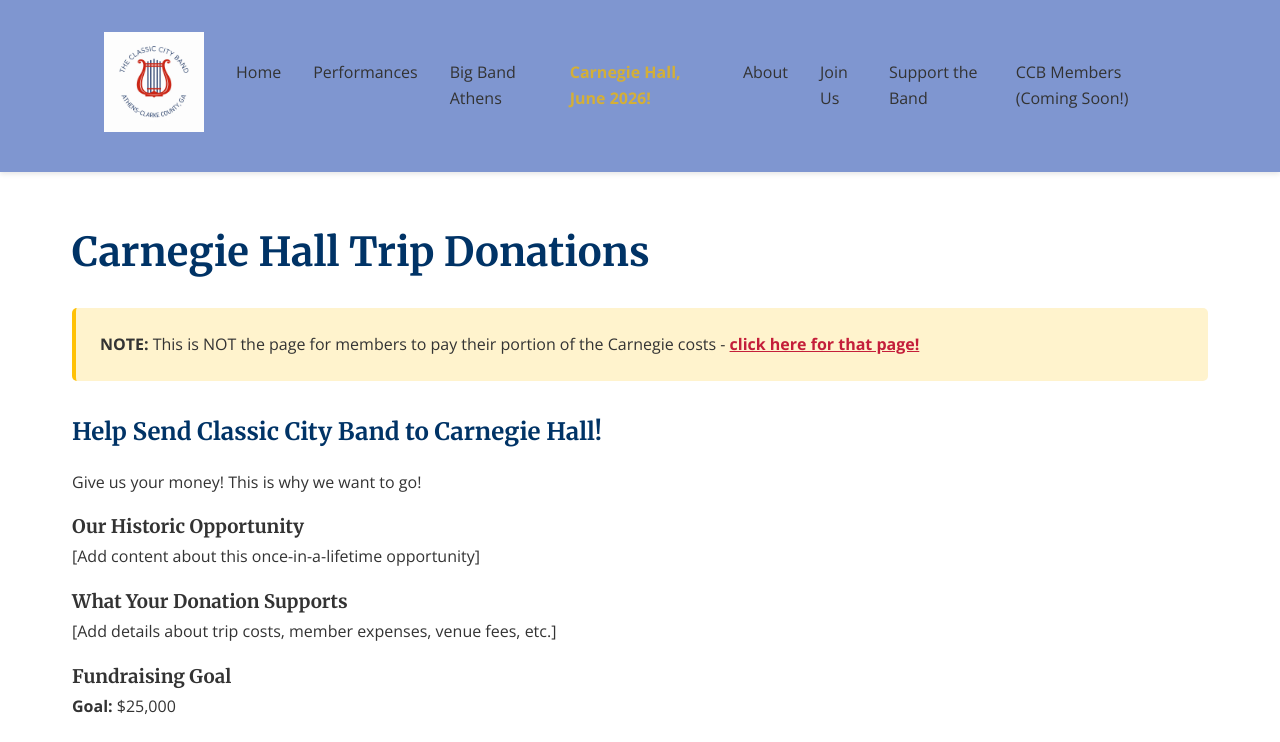
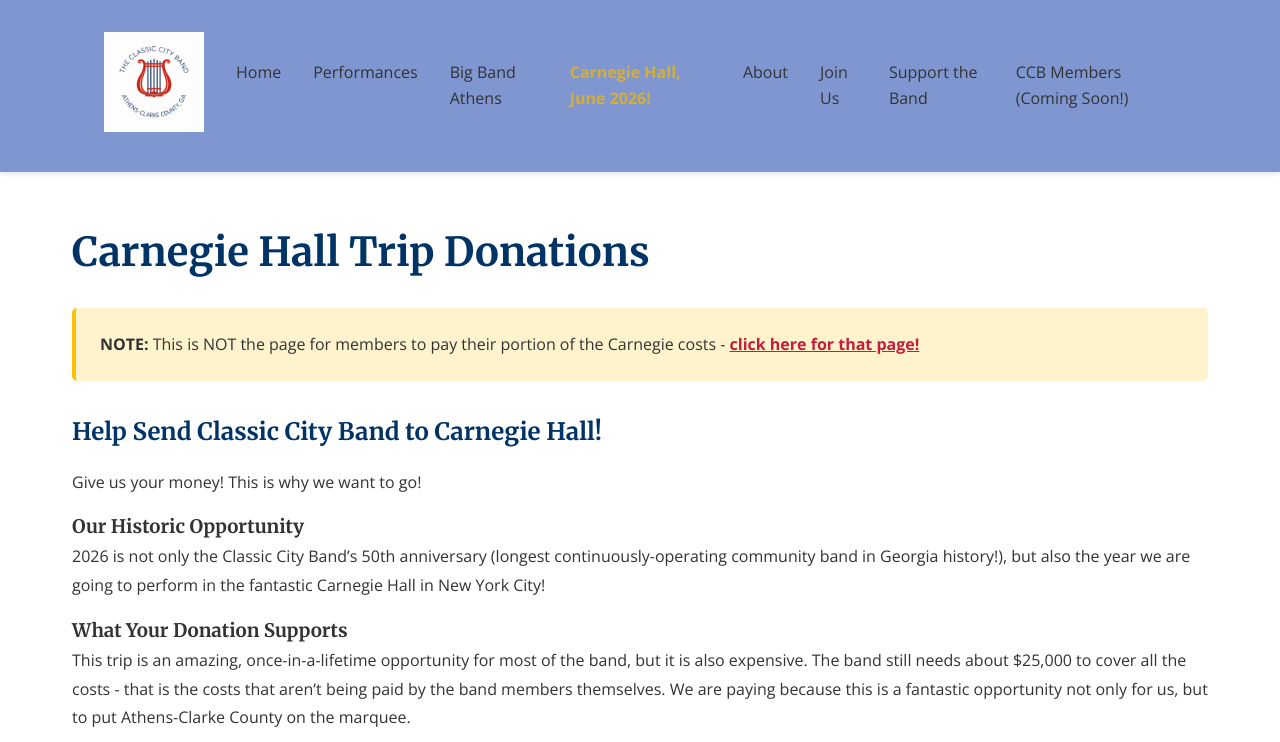
Before and after one commit to webmasterCCB/CCBwebsite, a Jekyll site: the page built from donate-carnegie.md, in a window 1280 px wide and 1400 px high. Shown: the top 742 px of the window. Built offline with Jekyll 4.4.1, drawn with Linux system fonts in a browser that asks for light colours; some of the changed text lies outside the part shown.

Commit message:
Update donate-carnegie.md

```diff
--- a/donate-carnegie.md
+++ b/donate-carnegie.md
@@ -14,11 +14,11 @@ Give us your money! This is why we want to go!
 
 ### Our Historic Opportunity
 
-[Add content about this once-in-a-lifetime opportunity]
+2026 is not only the Classic City Band's 50th anniversary (longest continuously-operating community band in Georgia history!), but also the year we are going to perform in the fantastic Carnegie Hall in New York City!
 
 ### What Your Donation Supports
 
-[Add details about trip costs, member expenses, venue fees, etc.]
+This trip is an amazing, once-in-a-lifetime opportunity for most of the band, but it is also expensive. The band still needs about $25,000 to cover all the costs - that is the costs that aren't being paid by the band members themselves. We are paying because this is a fantastic opportunity not only for us, but to put Athens-Clarke County on the marquee.
 
 ### Fundraising Goal
 
@@ -35,6 +35,10 @@ Give us your money! This is why we want to go!
   </form>
 </div>
 
+### If you are a business owner and want to support us and have your name associated with this venture, please contact us!
+
+[Davis Clark, President of the CCB Board](mailto:president@classiccityband.org)
+
 ### Tax Deductibility
 
 Classic City Band is a 501(c)(3) non-profit organization. Your donation may be tax-deductible. Consult your tax advisor for details.
```
